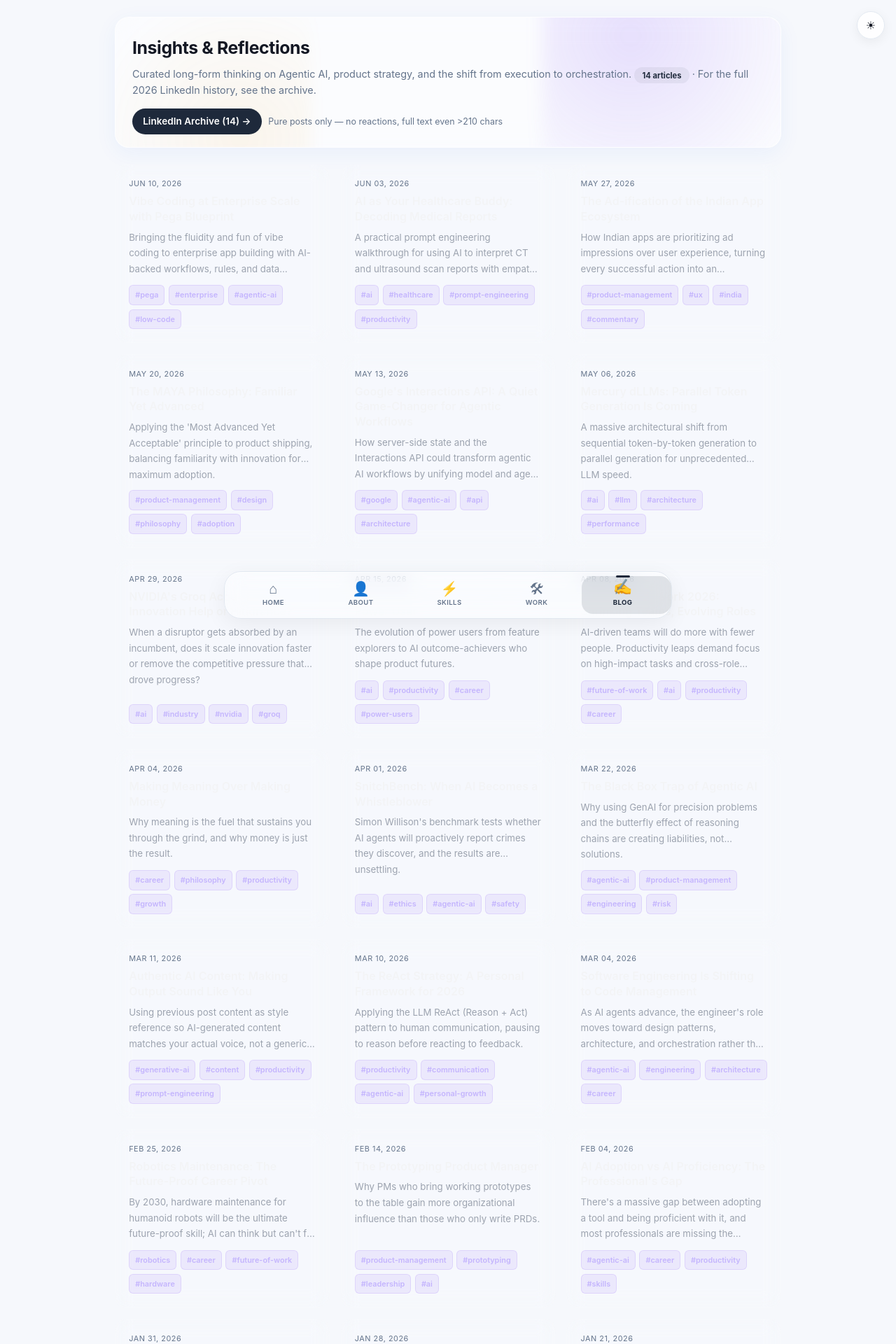
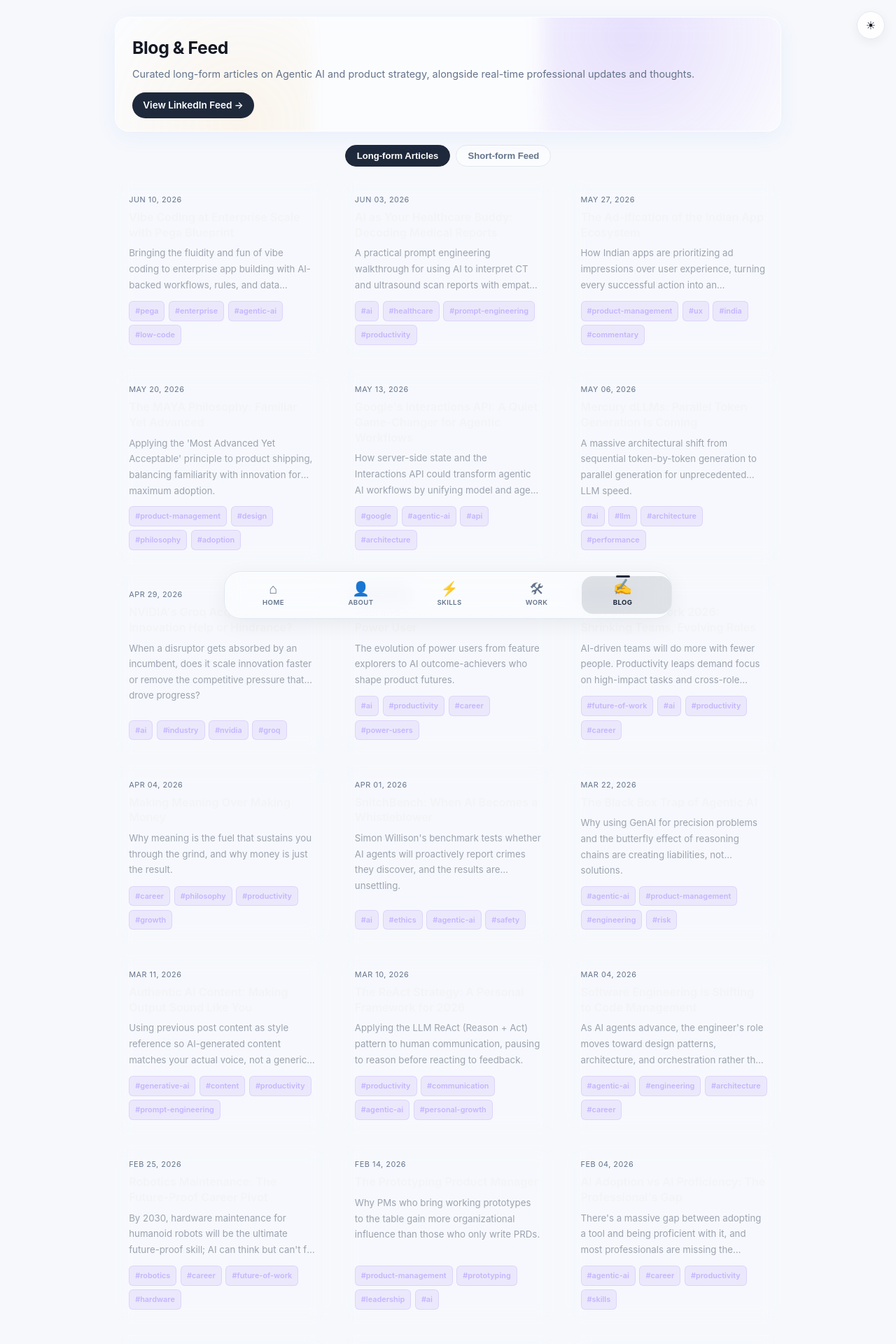
Before and after one commit to SatyaDileep/SatyaDileep.github.io, a Jekyll site: the page built from blog.md, in a window 1280 px wide. Shown: the top 1920 px of the page at 70% size. Built offline with Jekyll 4.4.1, drawn with Linux system fonts in a browser that asks for light colours.

Commit message:
feat(blog): Blog & Feed hub with tabbed unified view
- title Insights & Reflections -> Blog & Feed, subtitle to long-form + real-time updates, remove archive framing
- CTA LinkedIn Archive (14) -> View LinkedIn Feed -> https://satyadileep.github.io/linkedin/, delete helper text
- add tabbed interface Long-form Articles | Short-form Feed, maintain identical card language (border radius, hover, tags) for unified platform

```diff
--- a/blog.md
+++ b/blog.md
@@ -4,7 +4,7 @@ title: Blog
 ---
 
 <style>
-.blog-hero{position:relative;overflow:hidden;background:rgba(255,255,255,0.52);backdrop-filter:blur(16px) saturate(1.25);border:1px solid rgba(255,255,255,0.6);border-radius:20px;padding:1.4rem 1.5rem 1.1rem;margin-bottom:1.5rem;box-shadow:0 8px 32px rgba(37,99,235,0.06)}
+.blog-hero{position:relative;overflow:hidden;background:rgba(255,255,255,0.52);backdrop-filter:blur(16px) saturate(1.25);border:1px solid rgba(255,255,255,0.6);border-radius:20px;padding:1.4rem 1.5rem 1.1rem;margin-bottom:1.2rem;box-shadow:0 8px 32px rgba(37,99,235,0.06)}
 body.dark .blog-hero,body.dark-amber .blog-hero,body.dark-purple .blog-hero{background:rgba(22,16,36,0.55);border-color:rgba(255,255,255,0.1);box-shadow:0 8px 32px rgba(0,0,0,0.35),inset 0 1px 0 rgba(255,255,255,0.06)}
 .blog-hero .mesh::before{content:'';position:absolute;width:420px;height:420px;right:-80px;top:-100px;background:radial-gradient(circle at 30% 30%, rgba(139,92,246,0.18), transparent 65%);filter:blur(12px);pointer-events:none}
 .blog-hero .mesh::after{content:'';position:absolute;width:340px;height:340px;left:-60px;bottom:-90px;background:radial-gradient(circle at 70% 70%, rgba(245,158,11,0.08), transparent 65%);filter:blur(10px);pointer-events:none}
@@ -13,6 +13,10 @@ body.dark-purple .blog-hero .mesh::before{background:radial-gradient(circle at 3
 .blog-hero p{color:var(--muted);margin:0;font-size:0.9rem;line-height:1.6;position:relative}
 .blog-hero .cta-row{margin-top:0.9rem;display:flex;gap:0.6rem;flex-wrap:wrap;position:relative}
 .pill{font-size:0.7rem;font-weight:700;padding:0.3rem 0.7rem;border-radius:999px;background:var(--primary-dim);color:var(--primary)}
+.blog-tabs{display:flex;gap:0.5rem;justify-content:center;margin:0 0 1.2rem}
+.tab-btn{padding:0.45rem 1rem;border-radius:999px;border:1px solid var(--border);background:rgba(255,255,255,0.6);color:var(--muted);font-weight:600;font-size:0.82rem;cursor:pointer;transition:all 0.3s}
+body.dark .tab-btn{background:rgba(255,255,255,0.05);border-color:rgba(255,255,255,0.1)}
+.tab-btn.active{background:var(--primary);color:#fff;border-color:var(--primary)}
 .blog-grid{display:grid;grid-template-columns:repeat(auto-fill,minmax(280px,1fr));gap:1rem;padding-bottom:10rem}
 .blog-card{position:relative;overflow:hidden;background:rgba(255,255,255,0.05);backdrop-filter:blur(12px) saturate(1.15);border:1px solid rgba(255,255,255,0.1);border-radius:16px;padding:1.2rem;cursor:pointer;transition:all 300ms cubic-bezier(0.4,0,0.2,1);display:flex;flex-direction:column;min-height:170px}
 body.dark .blog-card,body.dark-amber .blog-card,body.dark-purple .blog-card{background:rgba(255,255,255,0.05);border-color:rgba(255,255,255,0.1)}
@@ -28,15 +32,19 @@ body.dark .blog-card,body.dark-amber .blog-card,body.dark-purple .blog-card{back
 
 <div class="blog-hero">
   <div class="mesh"></div>
-  <h1>Insights & Reflections</h1>
-  <p>Curated long-form thinking on Agentic AI, product strategy, and the shift from execution to orchestration. <span class="pill">14 articles</span> · For the full 2026 LinkedIn history, see the archive.</p>
+  <h1>Blog & Feed</h1>
+  <p>Curated long-form articles on Agentic AI and product strategy, alongside real-time professional updates and thoughts.</p>
   <div class="cta-row">
-    <a href="{{ '/linkedin/' | relative_url }}" class="btn" style="padding:0.45rem 0.95rem;font-size:0.85rem">LinkedIn Archive (14) →</a>
-    <span style="align-self:center;font-size:0.78rem;color:var(--muted)">Pure posts only — no reactions, full text even >210 chars</span>
+    <a href="https://satyadileep.github.io/linkedin/" class="btn" style="padding:0.45rem 0.95rem;font-size:0.85rem">View LinkedIn Feed →</a>
   </div>
 </div>
 
-<div class="blog-grid">
+<div class="blog-tabs">
+  <button class="tab-btn active" data-tab="articles">Long-form Articles</button>
+  <button class="tab-btn" data-tab="feed">Short-form Feed</button>
+</div>
+
+<div id="articles-grid" class="blog-grid">
   {% assign curated = site.posts | where_exp: "p", "p.source != 'linkedin'" | sort: 'date' | reverse %}
   {% for post in curated %}
     <article class="blog-card"
@@ -47,6 +55,28 @@ body.dark .blog-card,body.dark-amber .blog-card,body.dark-purple .blog-card{back
       <div class="card-date">{{ post.date | date: "%b %d, %Y" }}</div>
       <h2 class="card-title">{{ post.title }}</h2>
       <p class="card-desc">{{ post.description }}</p>
+      {% if post.tags %}
+      <div class="card-tags">
+        {% for tag in post.tags limit:4 %}
+          <span class="tag">#{{ tag }}</span>
+        {% endfor %}
+      </div>
+      {% endif %}
+    </article>
+  {% endfor %}
+</div>
+
+<div id="feed-grid" class="blog-grid" style="display:none">
+  {% for post in site.data.linkedin_posts %}
+    <article class="blog-card feed-card"
+      data-text="{{ post.text | escape }}"
+      data-title="{{ post.title | escape }}"
+      data-date="{{ post.date }}"
+      data-url="{{ post.url }}">
+      <div class="card-top"></div>
+      <div class="card-date">{{ post.date }} · {{ post.chars }} chars</div>
+      <h2 class="card-title">{{ post.title }}</h2>
+      <p class="card-desc">{{ post.excerpt }}</p>
       {% if post.tags %}
       <div class="card-tags">
         {% for tag in post.tags limit:4 %}
@@ -75,15 +105,27 @@ body.dark .blog-card,body.dark-amber .blog-card,body.dark-purple .blog-card{back
 
 <script>
 document.addEventListener('DOMContentLoaded', function() {
+  const tabs = document.querySelectorAll('.tab-btn');
+  const articlesGrid = document.getElementById('articles-grid');
+  const feedGrid = document.getElementById('feed-grid');
+  tabs.forEach(btn => {
+    btn.addEventListener('click', () => {
+      tabs.forEach(b => b.classList.remove('active'));
+      btn.classList.add('active');
+      const tab = btn.dataset.tab;
+      if (tab === 'articles') { articlesGrid.style.display = 'grid'; feedGrid.style.display = 'none'; }
+      else { articlesGrid.style.display = 'none'; feedGrid.style.display = 'grid'; }
+    });
+  });
+
   const modal = document.getElementById('post-modal');
-  const cards = document.querySelectorAll('.blog-card');
   const spinner = document.getElementById('modal-spinner');
   const mTitle = modal.querySelector('.modal-title');
   const mDate = modal.querySelector('.modal-date');
   const mText = modal.querySelector('.modal-text');
   const mHeader = modal.querySelector('.modal-header');
   let loaded = {};
-  cards.forEach(card => {
+  document.querySelectorAll('#articles-grid .blog-card').forEach(card => {
     card.addEventListener('click', () => {
       const url = card.dataset.url;
       const title = card.dataset.title;
@@ -116,6 +158,18 @@ document.addEventListener('DOMContentLoaded', function() {
       });
     });
   });
+  document.querySelectorAll('#feed-grid .blog-card').forEach(card => {
+    card.addEventListener('click', () => {
+      mTitle.textContent = card.dataset.title;
+      mDate.textContent = card.dataset.date;
+      mText.innerHTML = '<p style="white-space:pre-wrap;line-height:1.7">' + card.dataset.text + '</p><p style="margin-top:1rem"><a href="' + card.dataset.url + '" target="_blank" style="font-weight:700">View on LinkedIn →</a></p>';
+      mText.style.display = '';
+      mHeader.style.display = '';
+      spinner.style.display = 'none';
+      modal.classList.add('active');
+      document.body.style.overflow = 'hidden';
+    });
+  });
   const closeBtn = modal.querySelector('.modal-close');
   const backdrop = modal.querySelector('.modal-backdrop');
   function closeModal(){ modal.classList.remove('active'); document.body.style.overflow=''; setTimeout(()=>{mText.innerHTML='';},300); }
```
